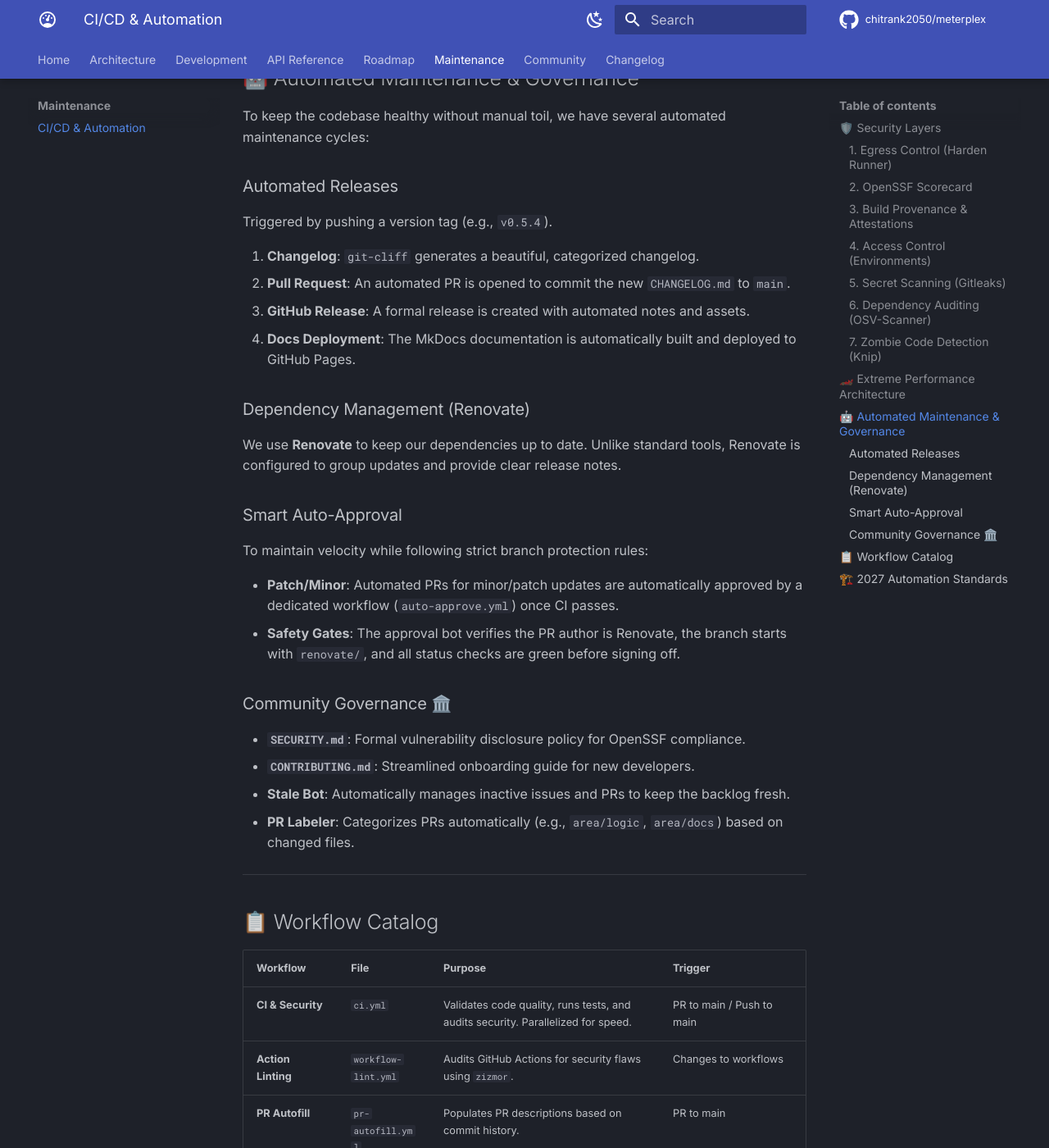
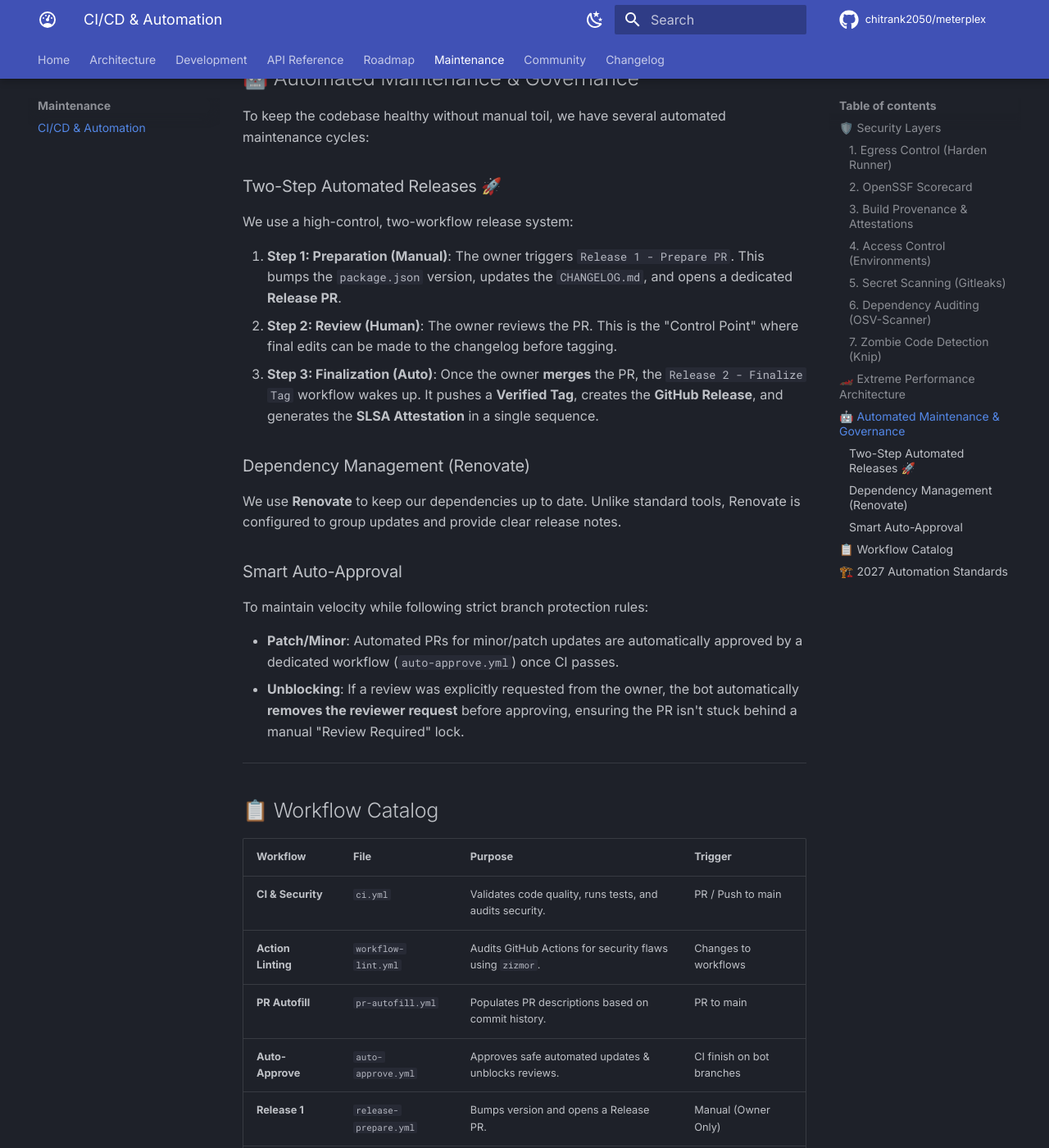
Before and after one commit to chitrank2050/meterplex, an MkDocs documentation site: the page built from docs/maintenance/ci-cd.md, in a window 1280 px wide and 1400 px high, scrolled down 2498 px. Shown: the whole window at 82% size. Built offline with MkDocs 1.6.1 and Material for MkDocs 9.7.7, drawn with Linux system fonts in a browser that asks for light colours; comment, search, counter and statistics services are not loaded; some of the changed text lies outside the part shown.

Commit message:
docs: update CI/CD doc to reflect the new two-step release workflow & streamlined automation rules

```diff
--- a/docs/maintenance/ci-cd.md
+++ b/docs/maintenance/ci-cd.md
@@ -70,14 +70,13 @@ Our CI pipeline is optimized for speed and cost-efficiency (Free-tier friendly):
 
 To keep the codebase healthy without manual toil, we have several automated maintenance cycles:
 
-### Automated Releases
+### Two-Step Automated Releases 🚀
 
-Triggered by pushing a version tag (e.g., `v0.5.4`).
+We use a high-control, two-workflow release system:
 
-1. **Changelog**: `git-cliff` generates a beautiful, categorized changelog.
-2. **Pull Request**: An automated PR is opened to commit the new `CHANGELOG.md` to `main`.
-3. **GitHub Release**: A formal release is created with automated notes and assets.
-4. **Docs Deployment**: The MkDocs documentation is automatically built and deployed to GitHub Pages.
+1. **Step 1: Preparation (Manual)**: The owner triggers `Release 1 - Prepare PR`. This bumps the `package.json` version, updates the `CHANGELOG.md`, and opens a dedicated **Release PR**.
+2. **Step 2: Review (Human)**: The owner reviews the PR. This is the "Control Point" where final edits can be made to the changelog before tagging.
+3. **Step 3: Finalization (Auto)**: Once the owner **merges** the PR, the `Release 2 - Finalize Tag` workflow wakes up. It pushes a **Verified Tag**, creates the **GitHub Release**, and generates the **SLSA Attestation** in a single sequence.
 
 ### Dependency Management (Renovate)
 
@@ -88,14 +87,7 @@ We use **Renovate** to keep our dependencies up to date. Unlike standard tools,
 To maintain velocity while following strict branch protection rules:
 
 * **Patch/Minor**: Automated PRs for minor/patch updates are automatically approved by a dedicated workflow (`auto-approve.yml`) once CI passes.
-* **Safety Gates**: The approval bot verifies the PR author is Renovate, the branch starts with `renovate/`, and all status checks are green before signing off.
-
-### Community Governance 🏛️
-
-* **`SECURITY.md`**: Formal vulnerability disclosure policy for OpenSSF compliance.
-* **`CONTRIBUTING.md`**: Streamlined onboarding guide for new developers.
-* **Stale Bot**: Automatically manages inactive issues and PRs to keep the backlog fresh.
-* **PR Labeler**: Categorizes PRs automatically (e.g., `area/logic`, `area/docs`) based on changed files.
+* **Unblocking**: If a review was explicitly requested from the owner, the bot automatically **removes the reviewer request** before approving, ensuring the PR isn't stuck behind a manual "Review Required" lock.
 
 ---
 
@@ -103,18 +95,15 @@ To maintain velocity while following strict branch protection rules:
 
 | Workflow | File | Purpose | Trigger |
 | :--- | :--- | :--- | :--- |
-| **CI & Security** | `ci.yml` | Validates code quality, runs tests, and audits security. Parallelized for speed. | PR to main / Push to main |
+| **CI & Security** | `ci.yml` | Validates code quality, runs tests, and audits security. | PR / Push to main |
 | **Action Linting** | `workflow-lint.yml` | Audits GitHub Actions for security flaws using `zizmor`. | Changes to workflows |
 | **PR Autofill** | `pr-autofill.yml` | Populates PR descriptions based on commit history. | PR to main |
-| **Semantic PR** | `semantic-pr.yml` | Enforces Conventional Commits on PR titles. | PR to main |
-| **Auto-Approve** | `auto-approve.yml` | Approves safe automated updates (Renovate, Release, Maintenance). Optimized to only wake up for CI completion. | CI finish on `renovate/**`, `chore/changelog-*`, `maintenance/*` |
+| **Auto-Approve** | `auto-approve.yml` | Approves safe automated updates & unblocks reviews. | CI finish on bot branches |
+| **Release 1** | `release-prepare.yml` | Bumps version and opens a Release PR. | Manual (Owner Only) |
+| **Release 2** | `release-finalize.yml` | Pushes tag and creates GitHub Release on PR merge. | PR Merge (Owner Only) |
 | **Scorecard** | `scorecard.yml` | Tracks repo-level security health (OpenSSF). | Weekly / Push to main |
-| **Branch Name** | `branch-name.yml` | Enforces naming conventions. | PR to main |
-| **Release** | `git-release.yml` | Automates changelogs and GitHub releases. | Tag Push (`v*`) |
-| **Docs Deploy** | `docs.yml` | Builds and publishes documentation. | Push to main (Build-only on PR) |
-| **Labeler** | `labeler.yml` | Automatically labels PRs based on file paths. | PR to main |
-| **Stale** | `stale.yml` | Manages inactive issues and PRs. | Daily schedule |
-| **Maintenance** | `maintenance.yml` | Weekly automated cleanup of dependency overrides. | Weekly schedule |
+| **Docs Deploy** | `docs.yml` | Builds and publishes documentation. | Push to main / Manual |
+| **Maintenance** | `maintenance.yml` | Weekly automated cleanup of dependency overrides. | Weekly / Manual |
 
 ---
 
```
